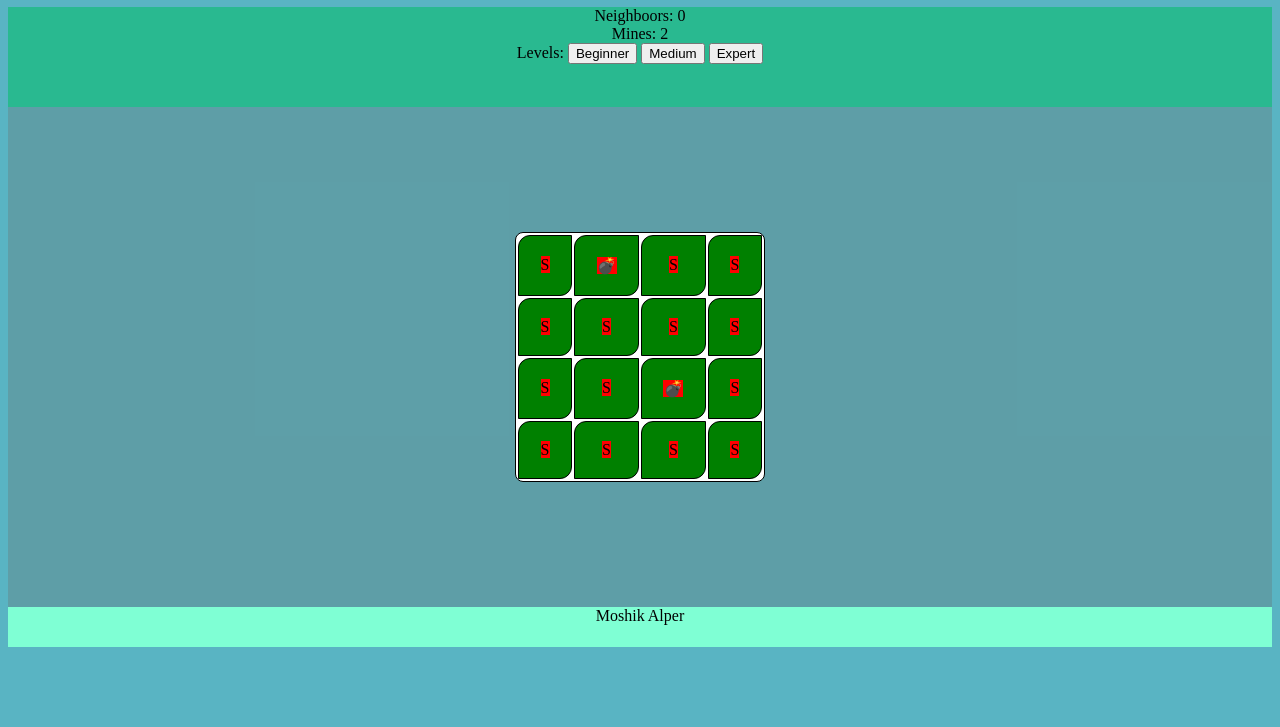
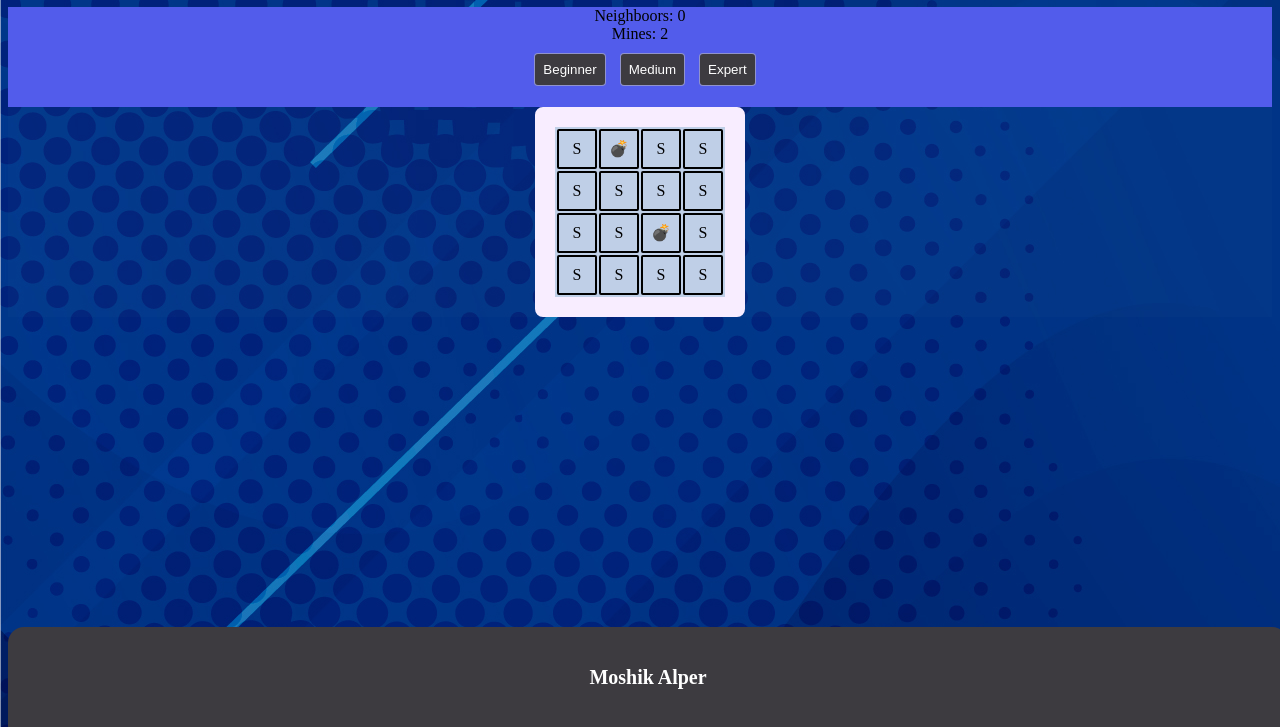
Before and after one commit to Bigshot2014/minesweeper, a plain HTML site: page index.html in a window 1280 px wide. Shown: the part 73-800 px from the top of the page. Drawn offline with Linux system fonts and the light colour scheme.

Commit message:
2nd update

```diff
--- a/css/style.css
+++ b/css/style.css
@@ -3,8 +3,8 @@
 }
 
 body {
-    background-color: #59B4C3;
     text-align: center;
+    background-image: url(../img/blue-bg.jpg);
 
 }
 
@@ -14,45 +14,59 @@ h1 {
 
 .info-container {
     height: 100px;
-    background-color: rgb(41, 185, 144);
+    background-color: #525CEB;
+
+
+}
+
+.info-container button {
+    padding: 8px;
+    border-radius: 4px;
+    color: white;
+    background-color: #3D3B40;
+    border: 0.5px solid #525cebd6;
+    border: 0.5px solid #a0a5e8d6;
+    margin-left: 10px;
+    margin-top: 10px;
+    cursor: pointer;
 }
 
 .mine-container {
-    height: 500px;
-    background-color: #5f9ba4db;
+    background-color: #5f9ba408;
     display: flex;
     align-items: center;
     justify-content: center;
 }
 
 table {
-    border: 1px solid black;
-    border-radius: 8px;
-    width: 250px;;
-    height: 250px;
-    background-color: white;
+    border: 20px solid #F8EDFF;
+    border-radius: 08px 8px;
+    background-color: #BFCFE7;
     cursor: pointer;
 }
 
 td {
-    border: 0.1px solid black;
-    width: 20px;
-    height: 20px;
-    background-color: green;
-    background-size: 100%;
-    border-radius: 12px 0;
+    border: 2px solid black;
+    height: 40px;
+    width: 40px;
+    background-color: #BFCFE7;
+    border-radius: 2px;
     color: black;
 }
 
 .footer {
-    height: 40px;
-    background-color: aquamarine;
+    background-color: #3D3B40;
+    height: 100px;
+    border-radius: 16px 16px 0 0;
+    display: flex;
+    align-items: center;
+    justify-content: center;
+    position: fixed;
+    bottom: 0;
+    width: 100%;
+
 }
 
-.cell span {
-    background-color: red;
+.footer h1 {
+    font-size: 20px;
 }
-
-.cell.visible span {
-    background-color: blue;
-}
--- a/index.html
+++ b/index.html
@@ -6,28 +6,28 @@
     <title>Minesweeper</title>
     <link rel="stylesheet" href="css/style.css">
 </head>
-<body onload="onInit()">
+<body onload="onInit(0)">
     <h1>Minesweeper</h1>
     <div class="info-container">
         <div class="neg-count">Neighboors: <span>?</span></div>
         <div class="mines-count">Mines: <span>0</span></div>
-        <div class="levels">Levels:
-            <button onclick="onInit(0)">Beginner</button>
-            <button onclick="onInit(1)">Medium</button>
-            <button onclick="onInit(2)">Expert</button>
+        <div class="game-level">
+            <button onclick="onSetLevel(0)">Beginner</button>
+            <button onclick="onSetLevel(1)">Medium</button>
+            <button onclick="onSetLevel(2)">Expert</button>
         </div>
 
     </div>
     <div class="mine-container">
 
-    <table class="minesw-board">
+    <table class="minesweeper-board">
 
         <tbody class="minesweeper-cells">
         </tbody>
 
     </table>
 </div>
-<div class="footer">Moshik Alper</div>
+<div class="footer"><h1>Moshik Alper</h1></div>
     <script src="js/utils.js"></script>
     <script src="js/main.js"></script>
 </body>
--- a/js/main.js
+++ b/js/main.js
@@ -27,6 +27,8 @@ var gGame
 
 function onInit() {
 
+
+
     gGame = {
         isOn: true,
         shownCount: 0,
@@ -37,8 +39,9 @@ function onInit() {
     gBoard = createBoard()
     setMinesNegsCount(gBoard)
     renderBoard(gBoard)
+
+
 }
-
 
 function createBoard() {
     const size = gLevel.SIZE
@@ -63,7 +66,6 @@ function createBoard() {
 
 }
 
-
 function renderBoard() {
     var strHTML = ''
     for (let i = 0; i < gBoard.length; i++) {
@@ -73,7 +75,7 @@ function renderBoard() {
 
             var className = (cell === 'S')? 'safe' : 'mine'
 
-            const title = `Cell: ${i+1}, ${j+1}`
+            const title = `Cell: ${i}, ${j}`
 
             strHTML += `<td title="${title}" class="cell ${className}"
              onClick="onCellClicked(this, ${i}, ${j})"><span>${cell}</span></td>\n`
@@ -88,7 +90,7 @@ function renderBoard() {
     const elNegs = document.querySelector('.neg-count span')
     elNegs.innerHTML = minesNegsCount
 
-    var minesCount = gLevel.MINES
+    const minesCount = gLevel.MINES
     const elMines = document.querySelector('.mines-count span')
     elMines.innerHTML = minesCount
 
@@ -116,10 +118,13 @@ function setMinesNegsCount(rowIdx, colIdx, board) {
 }
 
 function onCellClicked(elCell, i, j) {
+    const cell = gBoard[i][j]
+    elCell.classList.add('selected')
+
+
 
     console.log('Cell Clicked: ', elCell, i, j)
     const negCount = setMinesNegsCount(i, j, gBoard)
-    elCell.classList.toggle('visible')
     renderBoard(minesNegsCount)
     minesNegsCount = 0
 
@@ -137,3 +142,16 @@ function checkGameOver() {
 function expandShown(board, elCell, i, j) {
 
 }
+
+function onSetLevel(level) {
+    const levelSizes = [
+        4, 8, 12
+    ]
+    const numOfMines = [
+        2, 14, 32
+    ]
+
+    gLevel.SIZE = levelSizes[level]
+    gLevel.MINES = numOfMines[level]
+    onInit(level)
+}
```
Also changed, not shown: img/blue-bg.jpg (added).
